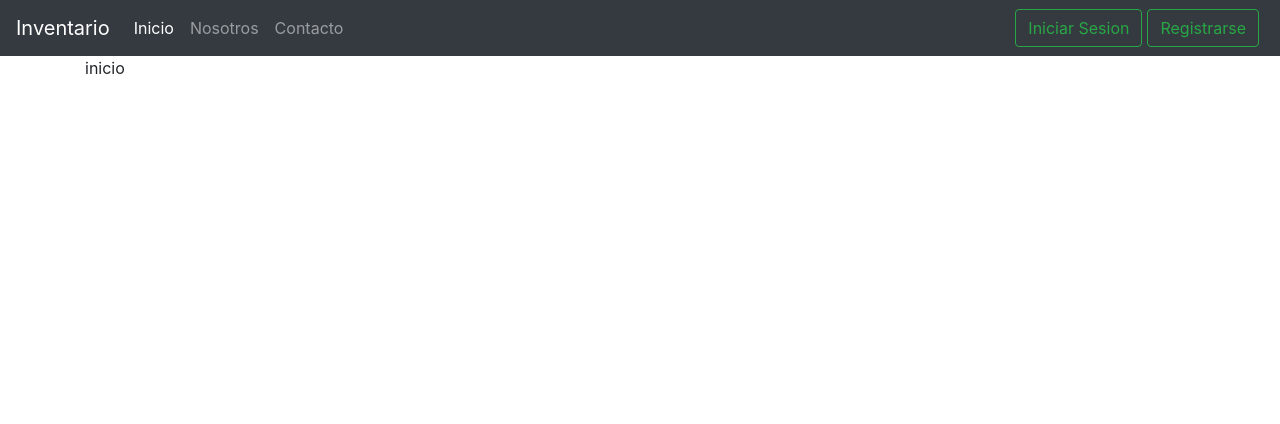
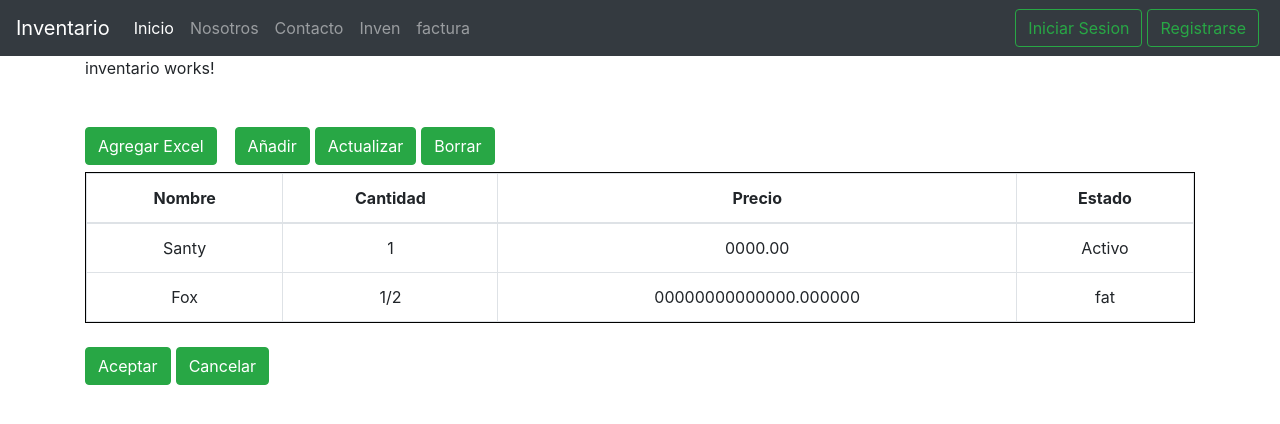
Before and after one commit to LexadoF/ProyectoSenasoft, an Angular app in the folder frontend/: page /inventario in a window 1280 px wide. Before the commit this address led to /inicio. Shown: the top 424 px of the page. Built offline with nearby package versions, Linux system fonts and the light colour scheme.

Commit message:
creacion de rutas de inventario y factura
creamos el primer boceto de factura  e inventario.

```diff
--- a/frontend/src/app/app.module.ts
+++ b/frontend/src/app/app.module.ts
@@ -15,6 +15,8 @@ import {  } from '../app/services/login.service';
 import { LoginService } from './services/login.service';
 import { IniciarSComponent } from './components/iniciar-s/iniciar-s.component';
 import { RegistrarseComponent } from './components/registrarse/registrarse.component';
+import { InventarioComponent } from './components/inventario/inventario.component';
+import { FacturaComponent } from './components/factura/factura.component';
 
 
 
@@ -26,7 +28,9 @@ import { RegistrarseComponent } from './components/registrarse/registrarse.compo
     ContactoComponent,
     InicioComponent,
     IniciarSComponent,
-    RegistrarseComponent
+    RegistrarseComponent,
+    InventarioComponent,
+    FacturaComponent
   ],
   imports: [
     BrowserModule,
--- a/frontend/src/app/app.routes.ts
+++ b/frontend/src/app/app.routes.ts
@@ -4,6 +4,8 @@ import { NosotrosComponent } from './components/nosotros/nosotros.component';
 import { ContactoComponent } from './components/contacto/contacto.component';
 import { IniciarSComponent } from './components/iniciar-s/iniciar-s.component';
 import { RegistrarseComponent } from './components/registrarse/registrarse.component';
+import { InventarioComponent } from './components/inventario/inventario.component';
+import { FacturaComponent } from './components/factura/factura.component';
 
 
 const APP_ROUTES: Routes = [
@@ -11,6 +13,8 @@ const APP_ROUTES: Routes = [
   {path: 'nosotros', component: NosotrosComponent },
   {path: 'contacto', component: ContactoComponent },
   {path: 'iniciars', component: IniciarSComponent },
+  {path: 'inventario', component: InventarioComponent },
+  {path: 'factura', component: FacturaComponent },
   {path: 'registrarse', component: RegistrarseComponent },
   {path: '**', pathMatch: 'full', redirectTo: 'inicio'}
 ];
--- /dev/null
+++ b/frontend/src/app/components/factura/factura.component.html
@@ -0,0 +1 @@
+<p>factura works!</p>
--- /dev/null
+++ b/frontend/src/app/components/factura/factura.component.ts
@@ -0,0 +1,15 @@
+import { Component, OnInit } from '@angular/core';
+
+@Component({
+  selector: 'app-factura',
+  templateUrl: './factura.component.html',
+  styleUrls: ['./factura.component.css']
+})
+export class FacturaComponent implements OnInit {
+
+  constructor() { }
+
+  ngOnInit(): void {
+  }
+
+}
--- /dev/null
+++ b/frontend/src/app/components/inventario/inventario.component.css
@@ -0,0 +1,10 @@
+.table {
+    border: 1pt solid black;
+    text-align: center;
+    margin: 0 auto;
+    border-collapse: collapse;
+}
+
+.btn {
+    margin-right: 5px;
+}
--- /dev/null
+++ b/frontend/src/app/components/inventario/inventario.component.html
@@ -0,0 +1,44 @@
+<p>inventario works!</p>
+<br>
+<button class="btn btn-success">Agregar Excel</button>
+
+<div class="btn">
+
+    <button class="btn btn-success">Añadir</button>
+    <button class="btn btn-success">Actualizar</button>
+    <button class="btn btn-success">Borrar</button>
+</div>
+<br>
+<div class="table">
+
+    <table class="table table-bordered">
+        <thead>
+            <tr>
+                <th scope="col">Nombre</th>
+                <th scope="col">Cantidad</th>
+                <th scope="col">Precio</th>
+                <th scope="col">Estado</th>
+            </tr>
+        </thead>
+        <tbody>
+            <tr>
+                <td>Santy</td>
+                <td>1</td>
+                <td>0000.00</td>
+                <td>Activo</td>
+            </tr>
+            <tr>
+                <td>Fox</td>
+                <td>1/2</td>
+                <td>00000000000000.000000</td>
+                <td>fat</td>
+            </tr>
+        </tbody>
+    </table>
+</div>
+<br>
+<div>
+
+    <button class="btn btn-success">Aceptar</button>
+    <button class="btn btn-success">Cancelar</button>
+</div>
--- /dev/null
+++ b/frontend/src/app/components/inventario/inventario.component.ts
@@ -0,0 +1,15 @@
+import { Component, OnInit } from '@angular/core';
+
+@Component({
+  selector: 'app-inventario',
+  templateUrl: './inventario.component.html',
+  styleUrls: ['./inventario.component.css']
+})
+export class InventarioComponent implements OnInit {
+
+  constructor() { }
+
+  ngOnInit(): void {
+  }
+
+}
--- a/frontend/src/app/components/navbar/navbar.component.html
+++ b/frontend/src/app/components/navbar/navbar.component.html
@@ -14,6 +14,12 @@
             <li class="nav-item">
                 <a class="nav-link" [routerLink]="['contacto']"> Contacto</a>
             </li>
+            <li class="nav-item">
+                <a class="nav-link" [routerLink]="['inventario']">Inven</a>
+            </li>
+            <li class="nav-item">
+                <a class="nav-link" [routerLink]="['factura']">factura</a>
+            </li>
         </ul>
         <div class="main-container">
             <a [routerLink]="['iniciars']" class="btn btn-outline-success">Iniciar Sesion</a>
--- a/frontend/src/app/components/registrarse/registrarse.component.html
+++ b/frontend/src/app/components/registrarse/registrarse.component.html
@@ -1,6 +1,6 @@
 <p>Afganistan works!</p>
 <div align="center">
-    <h1>Login</h1>
+    <h1>Registrarse</h1>
 
     <div class="form">
         <label for="text">Nombre Completo</label>
```
Also changed, not shown: frontend/src/app/components/factura/factura.component.css (added), 2 other files (tests, documents, lock files or other folders).
